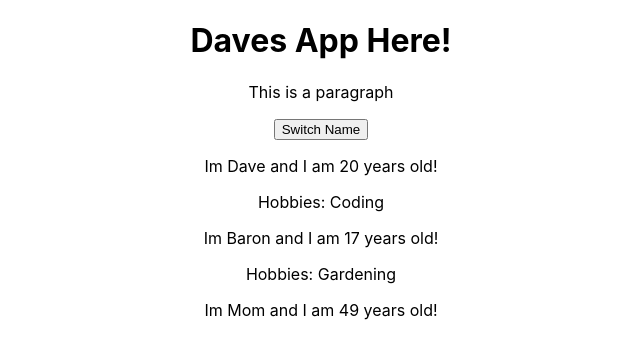
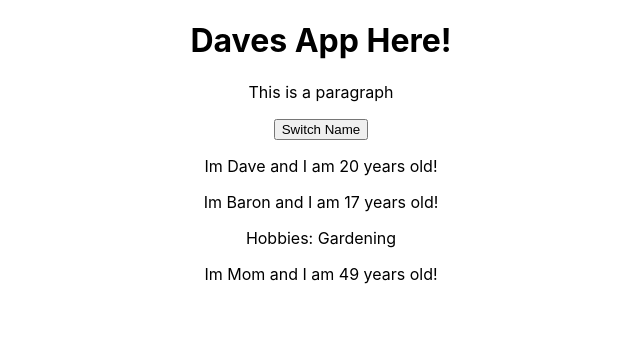
Before and after one commit to dhillii/react-complete-guide, a React (Create React App) app: page / in a window 1280 px wide. Shown: the top 358 px of the page, without its empty margins (319-959 px from the left). Built offline with nearby package versions, Linux system fonts and the light colour scheme.

Commit message:
switchhandler

```diff
--- a/src/App.js
+++ b/src/App.js
@@ -10,15 +10,13 @@ class App extends Component {
     ]
   }
 
-  switchNameHandler = () => {
+  switchNameHandler = (newName) => {
     //console.log("Was clicked!")
     //DONT DO this.state.persons[0].name = "David"
     this.setState({
       persons: [
-      {name: 'David', age: 20},
+      {name: newName, age: 20},
       {name: 'Baron', age: 17},
-      {name: 'Mom', age: 49},
-      {name: 'Dad', age: 50}
       ]
     })
   }
@@ -29,10 +27,17 @@ class App extends Component {
       <div className="App">
         <h1>Daves App Here!</h1>
         <p>This is a paragraph</p>
-        <button onClick={this.switchNameHandler}>Switch Name</button>
-        <Person name={this.state.persons[0].name} age={this.state.persons[0].age}>Hobbies: Coding</Person>
-        <Person name={this.state.persons[1].name} age={this.state.persons[1].age}>Hobbies: Gardening</Person>
-        <Person name="Mom" age="49"></Person>
+        <button onClick={() => this.switchNameHandler("WAVEY DAVEY")}>Switch Name</button>
+        <Person
+        name={this.state.persons[0].name}
+        age={this.state.persons[0].age}/>
+
+        <Person
+        name={this.state.persons[1].name}
+        age={this.state.persons[1].age}
+        click={this.switchNameHandler.bind(this, 'Davey!')}>Hobbies: Gardening</Person>
+
+        <Person name="Mom" age="49"/>
       </div>
     );
 
--- a/src/Person/Person.js
+++ b/src/Person/Person.js
@@ -3,7 +3,7 @@ import React from 'react';
 const person = (props) => {
     return (
     <div>
-        <p>Im {props.name} and I am {props.age} years old!</p>
+        <p onClick={props.click}>Im {props.name} and I am {props.age} years old!</p>
         <p>{props.children}</p>
     </div>
     );
```
